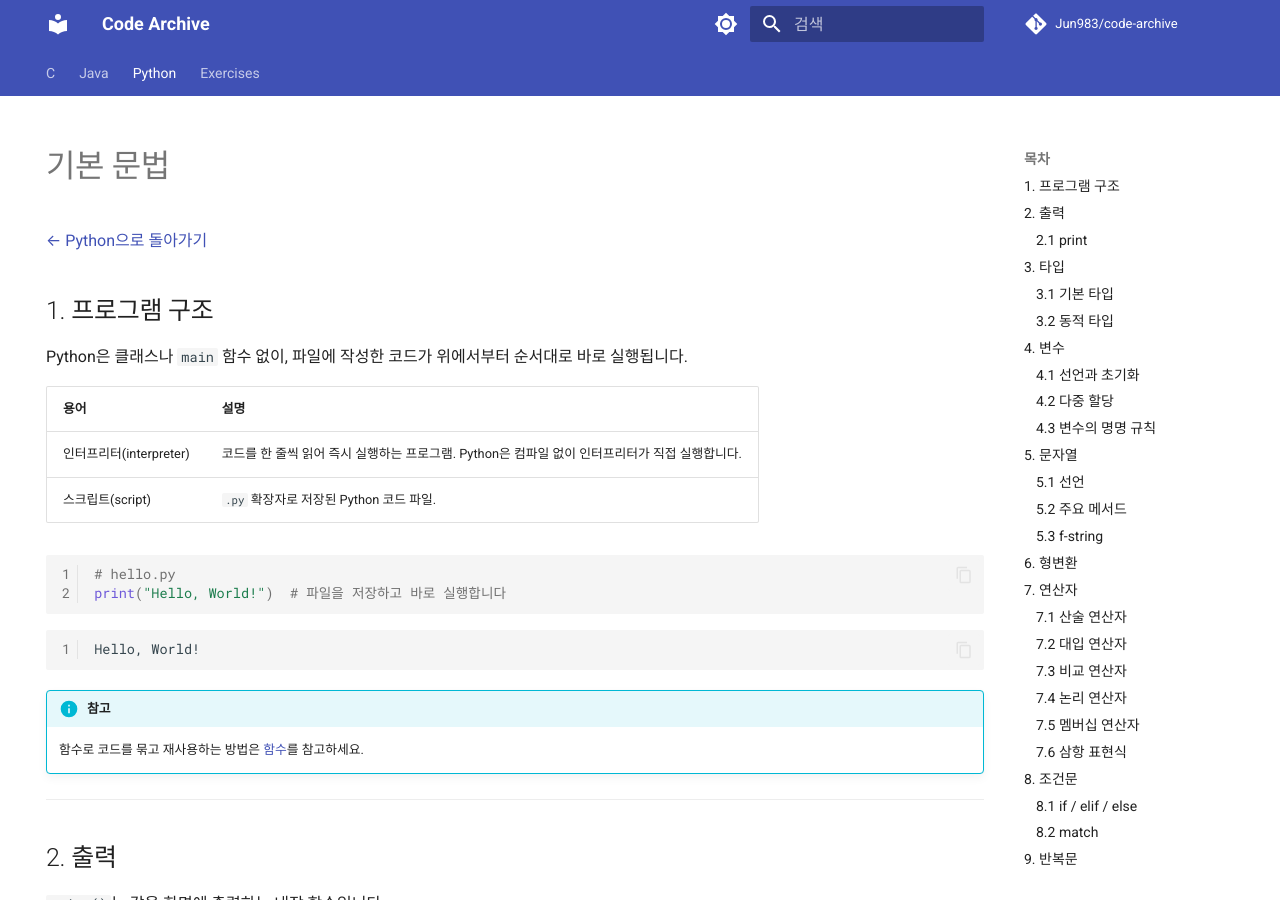
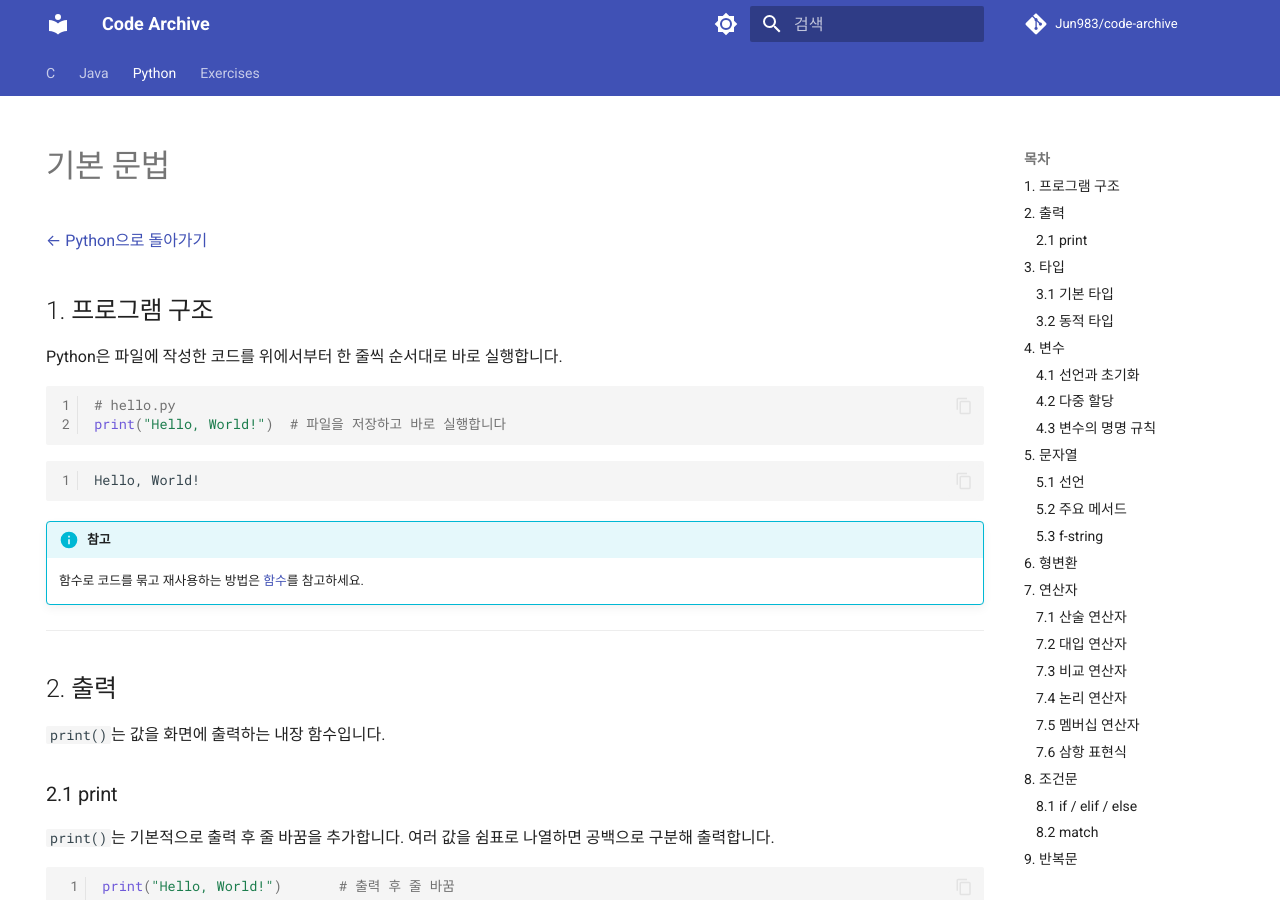
Before and after one commit to Jun983/code-archive, an MkDocs documentation site: the page built from docs/python/syntax.md, in a window 1280 px wide and 900 px high. Built offline with MkDocs 1.6.1 and Material for MkDocs 9.7.7, drawn with Linux system fonts in a browser that asks for light colours; comment, search, counter and statistics services are not loaded.

Commit message:
docs(python): 기본 문법 인터프리터/스크립트 용어 표 제거

````diff
--- a/docs/python/syntax.md
+++ b/docs/python/syntax.md
@@ -9,12 +9,7 @@ hide:
 
 ## 1. 프로그램 구조
 
-Python은 클래스나 `main` 함수 없이, 파일에 작성한 코드가 위에서부터 순서대로 바로 실행됩니다.
-
-| 용어 | 설명 |
-|------|------|
-| 인터프리터(interpreter) | 코드를 한 줄씩 읽어 즉시 실행하는 프로그램. Python은 컴파일 없이 인터프리터가 직접 실행합니다. |
-| 스크립트(script) | `.py` 확장자로 저장된 Python 코드 파일. |
+Python은 파일에 작성한 코드를 위에서부터 한 줄씩 순서대로 바로 실행합니다.
 
 ```python
 # hello.py
````
